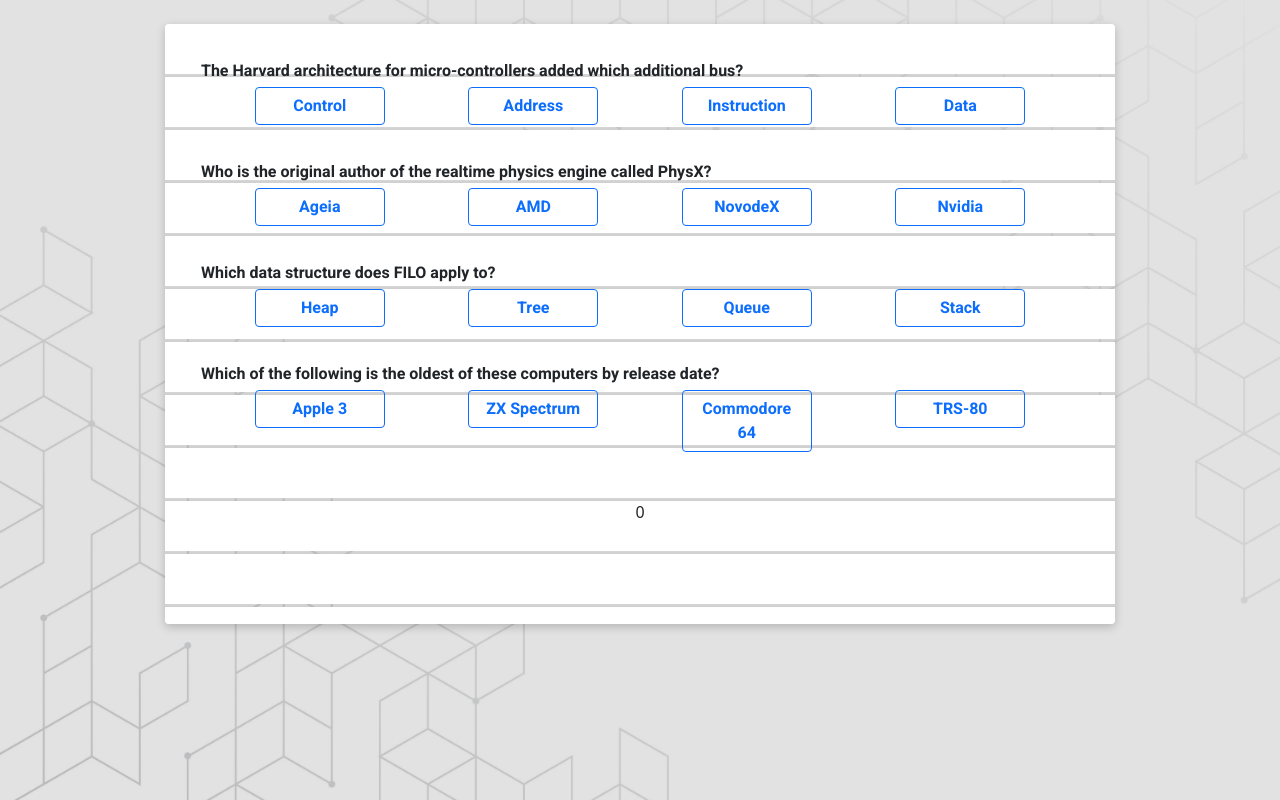
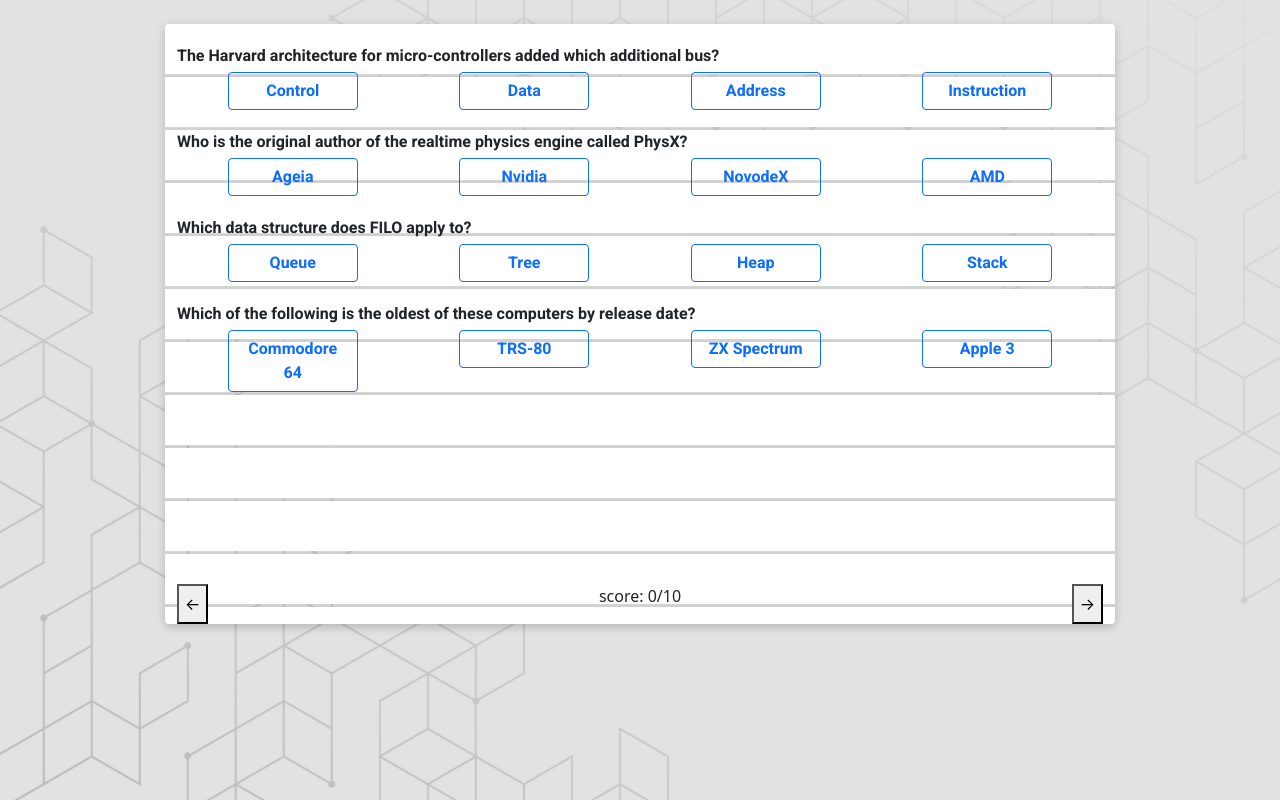
Before and after one commit to newohtwo/Quizzical, a React (Create React App) app: page / in a window 1280 px wide. Both pictures are taken after a click on the input "Start Game!". Built offline with nearby package versions, Linux system fonts and the light colour scheme.

Commit message:
added the future to traverse between questions

```diff
--- a/src/App.css
+++ b/src/App.css
@@ -24,9 +24,11 @@
     #ffffff
   );
 }
+
 .question {
   font-family: 'Heebo', sans-serif;
-  padding-top: 35px;
+  padding-top: 20px;
+  text-align: start;
 }
 .answer {
   width: 130px;
--- a/src/App.js
+++ b/src/App.js
@@ -66,7 +66,11 @@
         <IntroductionPage createApiCall={mockCreateApiCall} key={nanoid()} />
       )}
       {showSettings && (
-        <TriviaQuastions triviaQuastions={triviaQuastions} key={nanoid()} />
+        <TriviaQuastions
+          triviaQuastions={triviaQuastions}
+          triviaLength={triviaQuastions.length}
+          key={nanoid()}
+        />
       )}
     </div>
   );
--- a/src/components/Question.js
+++ b/src/components/Question.js
@@ -21,7 +21,7 @@
   }
 
   return (
-    <div className="container question">
+    <div className="container-fluid question ">
       <p className="fw-bold mb-1 ">{props.question} </p>
       <div className="container d-sm-flex justify-content-around ">
         {createPossibleAnswersBtns()}
--- a/src/components/TriviaQuastions.js
+++ b/src/components/TriviaQuastions.js
@@ -6,8 +6,44 @@
   const [score, setScore] = react.useState(0);
   const [questions, setQuestions] = react.useState(initQuestions());
 
+  const [currentQuestionArr, setCurrentQuestionArr] = react.useState(
+    createQuestions()
+  );
+
+  const [questionsCurrentIndex, setQuestionsCurrentIndex] = react.useState(
+    Number(0)
+  );
+
+  react.useEffect(() => {
+    updateCurrentQArr();
+  }, [questionsCurrentIndex]);
+
+  //TODO update the questionArr with new values either going up or down useing the questions arr
+
   function createQuestions() {
-    return questions.map((question) => {
+    const arr = [];
+    for (let index = 0; index <= 3; index++) {
+      arr.push(createQuestionComponent(questions[index]));
+    }
+    return arr;
+  }
+
+  function updateCurrentQArr() {
+    let arr = [];
+    if (questionsCurrentIndex + 4 > props.triviaLength) {
+      arr = questions
+        .slice(questionsCurrentIndex, props.triviaLength)
+        .map((question) => createQuestionComponent(question));
+    } else {
+      arr = questions
+        .slice(questionsCurrentIndex, questionsCurrentIndex + 4)
+        .map((question) => createQuestionComponent(question));
+    }
+
+    setCurrentQuestionArr(arr);
+  }
+
+  function createQuestionComponent(question) {
     return (
       <Question
         key={nanoid()}
@@ -19,7 +55,6 @@
         updateScore={updateScore}
       ></Question>
     );
-    });
   }
 
   function initQuestions() {
@@ -64,6 +99,7 @@
 
     cpyArray[index] = cpyQuestion;
     setQuestions(cpyArray);
+    updateCurrentQArr();
   }
   //compares the user choosen button answer to the correct answer
   function compareAnswer(answer, buttonAnswer) {
@@ -77,11 +113,27 @@
     setScore((oldNum) => oldNum + 1);
   }
 
+  function moveToNextPage() {
+    if (questionsCurrentIndex + 4 < props.triviaLength) {
+      setQuestionsCurrentIndex(questionsCurrentIndex + 4);
+    }
+  }
+
+  function moveToPreviousPage() {
+    if (questionsCurrentIndex - 4 >= 0) {
+      setQuestionsCurrentIndex(questionsCurrentIndex - 4);
+    }
+  }
+
+  //need to put here an array that will constanly change its values and that way will "flip" however i want
   return (
-    <div className="container ">
-      {createQuestions()}
-      <div className="container-fluid text-center mt-5">
-        <p>{score}</p>
+    <div className="container-fluid g-0 h-100 d-flex flex-column justify-content-between">
+      <div className="container-fluid  ">{currentQuestionArr}</div>
+
+      <div className="container-fluid  d-flex justify-content-between align-self-end ">
+        <button onClick={() => moveToPreviousPage()}> &#8592;</button>
+        <p> {`score: ${score}/${props.triviaLength}`}</p>
+        <button onClick={() => moveToNextPage()}> →</button>
       </div>
     </div>
   );
--- a/src/components/tempData.js
+++ b/src/components/tempData.js
@@ -35,70 +35,70 @@
       correct_answer: 'TRS-80',
       incorrect_answers: ['Commodore 64', 'ZX Spectrum', 'Apple 3'],
     },
-    // {
-    //   category: 'Science: Computers',
-    //   type: 'multiple',
-    //   difficulty: 'hard',
-    //   question:
-    //     'What is the name of the process that sends one qubit of information using two bits of classical information?',
-    //   correct_answer: 'Quantum Teleportation',
-    //   incorrect_answers: [
-    //     'Super Dense Coding',
-    //     'Quantum Entanglement',
-    //     'Quantum Programming',
-    //   ],
-    // },
-    // {
-    //   category: 'Science: Computers',
-    //   type: 'multiple',
-    //   difficulty: 'hard',
-    //   question:
-    //     'What was the first company to use the term &quot;Golden Master&quot;?',
-    //   correct_answer: 'Apple',
-    //   incorrect_answers: ['IBM', 'Microsoft', 'Google'],
-    // },
-    // {
-    //   category: 'Science: Computers',
-    //   type: 'multiple',
-    //   difficulty: 'hard',
-    //   question:
-    //     'Released in 2001, the first edition of Apple&#039;s Mac OS X operating system (version 10.0) was given what animal code name?',
-    //   correct_answer: 'Cheetah',
-    //   incorrect_answers: ['Puma', 'Tiger', 'Leopard'],
-    // },
-    // {
-    //   category: 'Science: Computers',
-    //   type: 'multiple',
-    //   difficulty: 'hard',
-    //   question: 'What vulnerability ranked #1 on the OWASP Top 10 in 2013?',
-    //   correct_answer: 'Injection ',
-    //   incorrect_answers: [
-    //     'Broken Authentication',
-    //     'Cross-Site Scripting',
-    //     'Insecure Direct Object References',
-    //   ],
-    // },
-    // {
-    //   category: 'Science: Computers',
-    //   type: 'multiple',
-    //   difficulty: 'hard',
-    //   question: 'What was the name of the first Bulgarian personal computer?',
-    //   correct_answer: 'IMKO-1',
-    //   incorrect_answers: ['Pravetz 82', 'Pravetz 8D', 'IZOT 1030'],
-    // },
-    // {
-    //   category: 'Science: Computers',
-    //   type: 'multiple',
-    //   difficulty: 'hard',
-    //   question:
-    //     'Which of these Cherry MX mechanical keyboard switches is both tactile and clicky?',
-    //   correct_answer: 'Cherry MX Blue',
-    //   incorrect_answers: [
-    //     'Cherry MX Black',
-    //     'Cherry MX Red',
-    //     'Cherry MX Brown',
-    //   ],
-    // },
+    {
+      category: 'Science: Computers',
+      type: 'multiple',
+      difficulty: 'hard',
+      question:
+        'What is the name of the process that sends one qubit of information using two bits of classical information?',
+      correct_answer: 'Quantum Teleportation',
+      incorrect_answers: [
+        'Super Dense Coding',
+        'Quantum Entanglement',
+        'Quantum Programming',
+      ],
+    },
+    {
+      category: 'Science: Computers',
+      type: 'multiple',
+      difficulty: 'hard',
+      question:
+        'What was the first company to use the term &quot;Golden Master&quot;?',
+      correct_answer: 'Apple',
+      incorrect_answers: ['IBM', 'Microsoft', 'Google'],
+    },
+    {
+      category: 'Science: Computers',
+      type: 'multiple',
+      difficulty: 'hard',
+      question:
+        'Released in 2001, the first edition of Apple&#039;s Mac OS X operating system (version 10.0) was given what animal code name?',
+      correct_answer: 'Cheetah',
+      incorrect_answers: ['Puma', 'Tiger', 'Leopard'],
+    },
+    {
+      category: 'Science: Computers',
+      type: 'multiple',
+      difficulty: 'hard',
+      question: 'What vulnerability ranked #1 on the OWASP Top 10 in 2013?',
+      correct_answer: 'Injection ',
+      incorrect_answers: [
+        'Broken Authentication',
+        'Cross-Site Scripting',
+        'Insecure Direct Object References',
+      ],
+    },
+    {
+      category: 'Science: Computers',
+      type: 'multiple',
+      difficulty: 'hard',
+      question: 'What was the name of the first Bulgarian personal computer?',
+      correct_answer: 'IMKO-1',
+      incorrect_answers: ['Pravetz 82', 'Pravetz 8D', 'IZOT 1030'],
+    },
+    {
+      category: 'Science: Computers',
+      type: 'multiple',
+      difficulty: 'hard',
+      question:
+        'Which of these Cherry MX mechanical keyboard switches is both tactile and clicky?',
+      correct_answer: 'Cherry MX Blue',
+      incorrect_answers: [
+        'Cherry MX Black',
+        'Cherry MX Red',
+        'Cherry MX Brown',
+      ],
+    },
   ],
 };
 export default arr;
```
Lines whose indentation alone changed are shown as unchanged.
